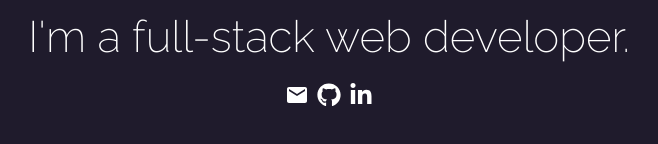
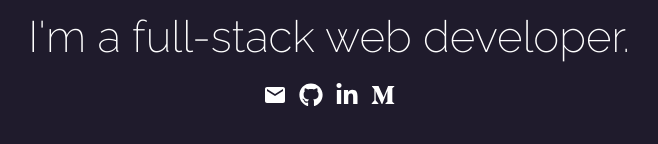
Before and after one commit to tgcarvalho/site, a Next.js app: page / in a window 1280 px wide. Shown: the part 368-512 px from the top of the page, without its empty margins (311-969 px from the left). Built offline with nearby package versions, Linux system fonts and the light colour scheme.

Commit message:
feat: add link medium

```diff
--- a/src/pages/Home.module.scss
+++ b/src/pages/Home.module.scss
@@ -24,13 +24,13 @@
         align-items: center;
         justify-content: center;
         align-items: center;
+        gap: 0.75rem;
 
         height: 3.5rem;
         font-size: 1.5rem;
 
         a {
             display: block;
-            margin: 0 0.25rem;
             color: var(--white);
             transition: color linear 0.2s;
 
--- a/src/pages/index.tsx
+++ b/src/pages/index.tsx
@@ -1,5 +1,5 @@
 import Head from 'next/head';
-import { FaGithub, FaLinkedinIn } from "react-icons/fa";
+import { FaGithub, FaLinkedinIn, FaMediumM } from "react-icons/fa";
 import { MdMarkunread } from "react-icons/md";
 import styles from './Home.module.scss';
 
@@ -24,6 +24,9 @@ export default function Home() {
           <a href="https://www.linkedin.com/in/tgcarvalho/" target="_blank">
             <FaLinkedinIn />
           </a>
+          <a href="https://tgcarvalho.medium.com" title="Publicações" target="_blank">
+            <FaMediumM />
+          </a>
         </div>
       </div>
     </>
```
